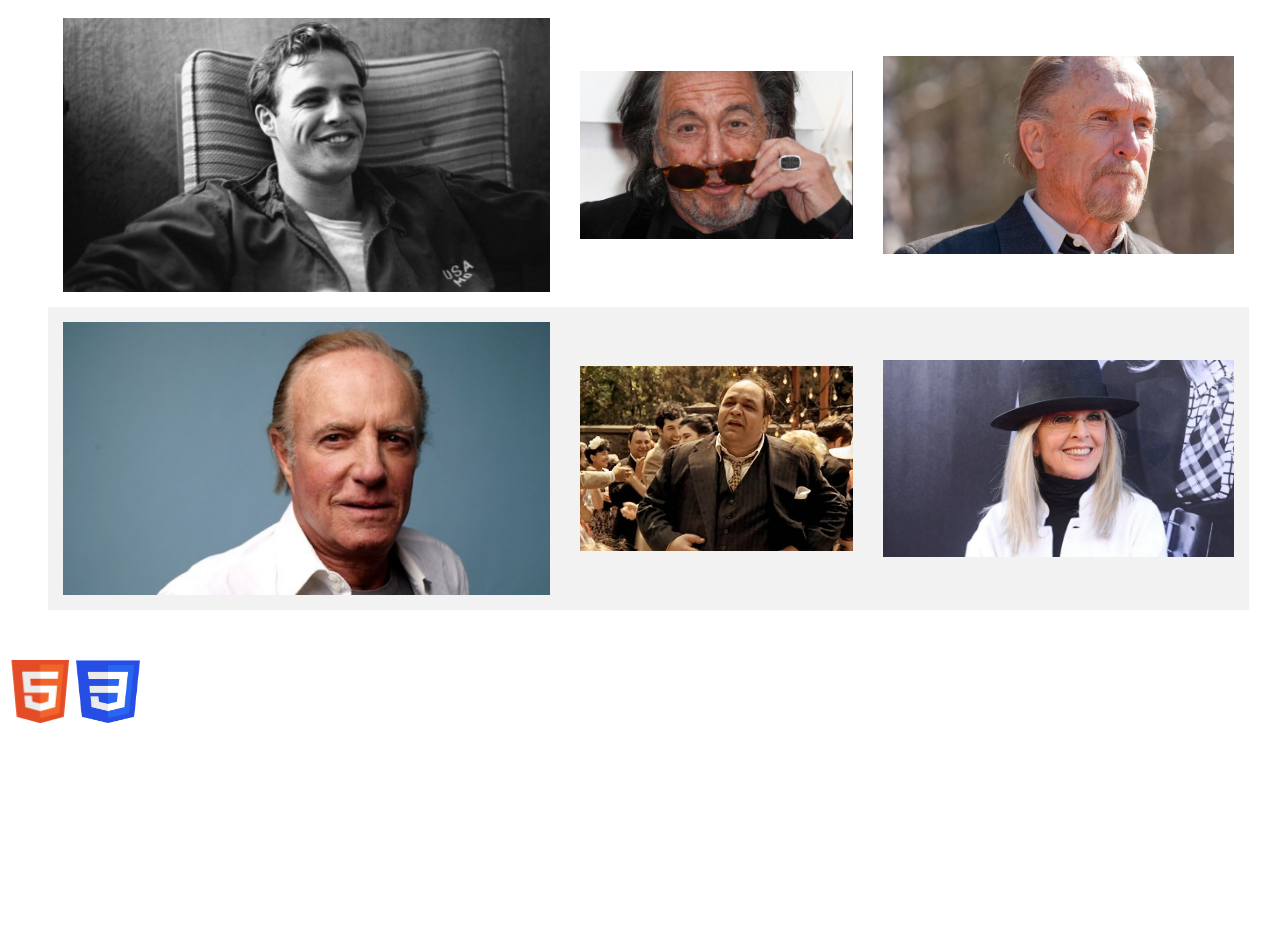
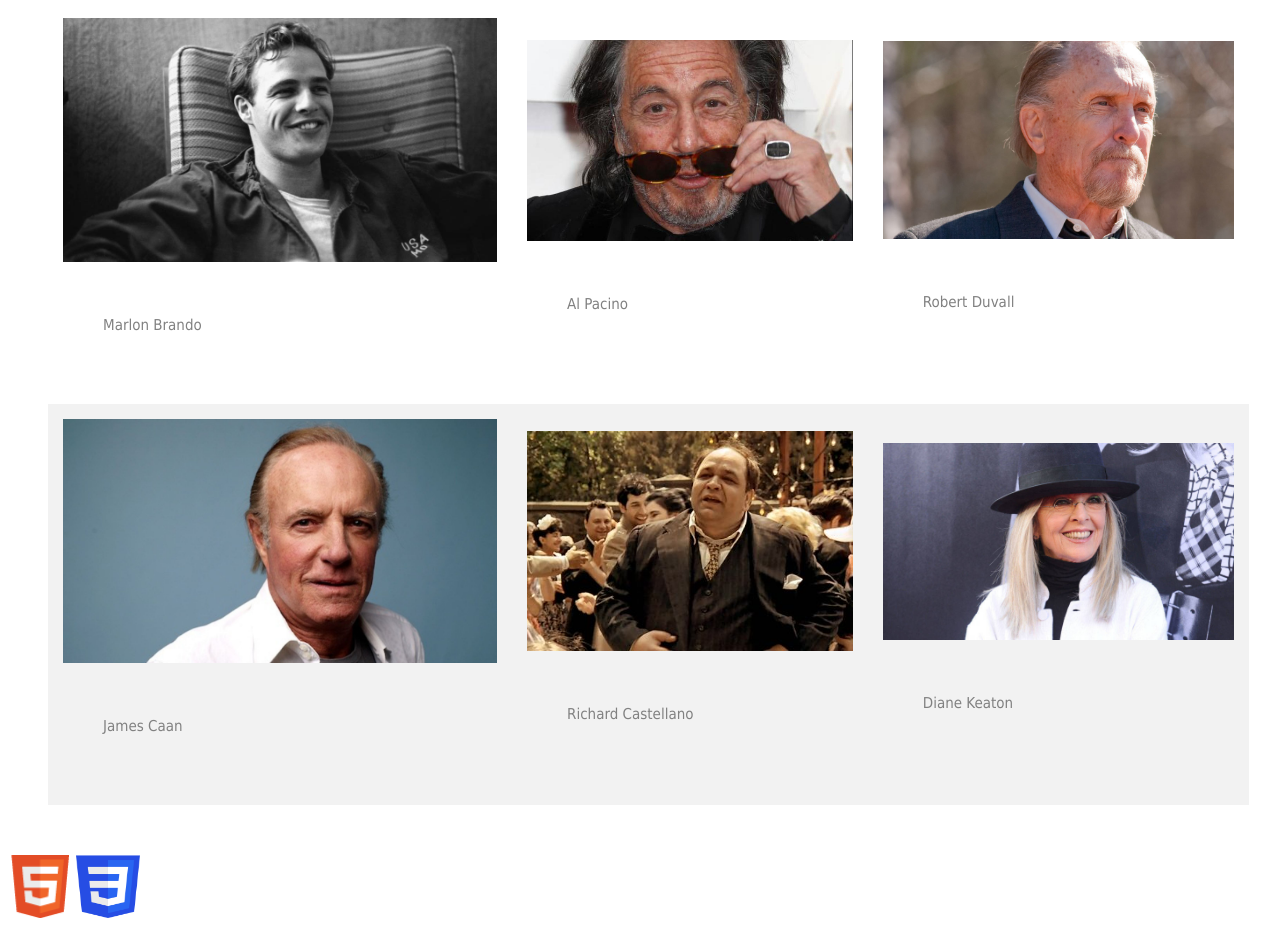
Before and after one commit to uo270149/sew_p1, a plain HTML site: page protagonistas.html in a window 1280 px wide. Shown: the part 878-1813 px from the top of the page. Before the commit the page ends 1618 px from the top, so only its background shows below. Drawn offline with Linux system fonts and the light colour scheme.

Commit message:
cambio protagonistas

```diff
--- a/protagonistas.html
+++ b/protagonistas.html
@@ -53,26 +53,26 @@
                 <tr>
                     <!-- una fila de la tabla -->
                     <td>
-                        <img class="protagonista" src="multimedia/MarlonBrando.jpg" alt="Marlon Brando"/>
+                        <img class="protagonista" src="multimedia/MarlonBrando.jpg" alt="Marlon Brando"/><p>Marlon Brando</p>
                     </td>
                     <td>
-                        <img class="protagonista" src="multimedia/AlPacino.jpg" alt="Al Pacino"/>
+                        <img class="protagonista" src="multimedia/AlPacino.jpg" alt="Al Pacino"/><p>Al Pacino</p>
                     </td>
                     <td>
-                        <img class="protagonista" src="multimedia/RobertDuvall.jpg" alt="Robert Duvall"/>
+                        <img class="protagonista" src="multimedia/RobertDuvall.jpg" alt="Robert Duvall"/><p>Robert Duvall</p>
                     </td>
                 </tr>
 
                 <tr>
                     <!-- una fila de la tabla -->
                     <td>
-                        <img class="protagonista" src="multimedia/JamesCaan.jpg" alt="James Caan"/>
+                        <img class="protagonista" src="multimedia/JamesCaan.jpg" alt="James Caan"/><p>James Caan</p>
                     </td>
                     <td>
-                        <img class="protagonista" src="multimedia/RichardCastellano.jpg" alt="Richard Castellano"/>
+                        <img class="protagonista" src="multimedia/RichardCastellano.jpg" alt="Richard Castellano"/><p>Richard Castellano</p>
                     </td>
                     <td>
-                        <img class="protagonista" src="multimedia/DianeKeaton.jpg" alt="Diane Keaton"/>
+                        <img class="protagonista" src="multimedia/DianeKeaton.jpg" alt="Diane Keaton"/><p>Diane Keaton</p>
                     </td>
                 </tr>
             </tbody>
```
